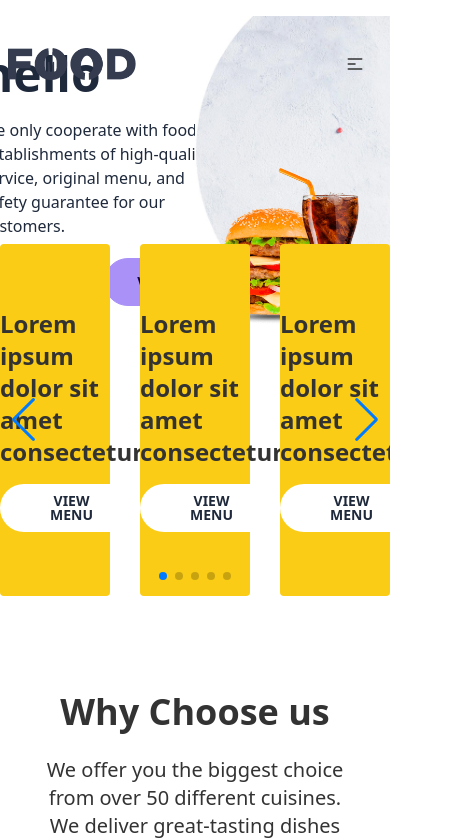
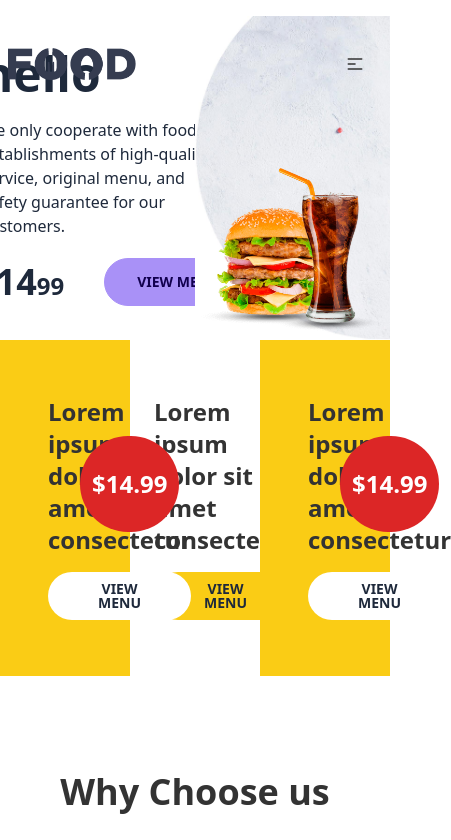
Before and after one commit to forhadmia1/food_hub_client, a React (Create React App) app: page / in a window 390 px wide. Shown: the top 840 px of the page, 451 px wide, since content can reach past the window. Built offline with nearby package versions, Linux system fonts and the light colour scheme; grey boxes are pictures that could not be loaded; the HTML template or start-up script is replaced by a standard one.

Commit message:
search functionality complete

```diff
--- a/src/App.js
+++ b/src/App.js
@@ -4,6 +4,7 @@ import Home from "./Pages/Home";
 import MenuPage from "./Pages/MenuPage";
 import LoginPage from "./Pages/LoginPage";
 import RegisterPage from "./Pages/RegisterPage";
+import ShowFoods from "./components/Menu/ShowFoods";
 
 
 function App() {
@@ -12,7 +13,15 @@ function App() {
       <Navbar />
       <Routes>
         <Route path="/" element={<Home />} />
-        <Route path="/menu" element={<MenuPage />} />
+        <Route path="/menu" element={<MenuPage />}>
+          {/* <Route index element={<ShowFoods category={''} />} />
+          <Route path="all" element={<ShowFoods category={''} />} />
+          <Route path="desserts" element={<ShowFoods category={'desserts'} />} />
+          <Route path="dinner" element={<ShowFoods category={'dinner'} />} />
+          <Route path="drink" element={<ShowFoods category={'drink'} />} />
+          <Route path="meat" element={<ShowFoods category={'meat'} />} />
+          <Route path="starters" element={<ShowFoods category={'starters'} />} /> */}
+        </Route>
         <Route path="/login" element={<LoginPage />} />
         <Route path="/register" element={<RegisterPage />} />
       </Routes>
--- a/src/components/Home/FeaturedItems.jsx
+++ b/src/components/Home/FeaturedItems.jsx
@@ -1,33 +1,9 @@
 import React from 'react';
-import { Swiper, SwiperSlide } from "swiper/react";
-
-// Import Swiper styles
-import "swiper/css";
-import "swiper/css/pagination";
-import "swiper/css/navigation";
-
-import { Pagination, Navigation } from "swiper";
-
 
 const FeaturedItems = () => {
-
     return (
-        <section className='-mt-24'>
-        <Swiper
-        slidesPerView={3}
-        spaceBetween={30}
-        slidesPerGroup={1}
-        loop={true}
-        loopFillGroupWithBlank={true}
-        pagination={{
-          clickable: true,
-        }}
-        navigation={true}
-        modules={[Pagination, Navigation]}
-        className="mySwiper"
-      >
-        <SwiperSlide>
-            <div className='flex items-center py-16 bg-yellow-400 rounded'>
+        <section className='grid grid-cols-3'>
+            <div className='relative flex gap-8 items-center py-14 px-4 bg-yellow-400'>
                 <div>
                     <img src="https://pearl.stylemixthemes.com/food/wp-content/uploads/sites/55/2020/04/infobox-img-1.png" alt="" />
                 </div>
@@ -35,10 +11,20 @@ const FeaturedItems = () => {
                     <h2 className='text-2xl font-semibold'>Lorem ipsum dolor sit amet consectetur</h2>
                     <button class="btn bg-white hover:text-white border-0 text-slate-800 font-semibold rounded-full px-10 mt-4">View Menu</button>
                 </div>
+                <div className='bg-red-600 rounded-full py-8 px-3 absolute top-24 left-20'>
+                    <span className='text-white text-2xl font-bold'>$14.99</span>
+                </div>
             </div>
-        </SwiperSlide>
-        <SwiperSlide>
-            <div className='flex items-center py-16 bg-yellow-400 rounded'>
+            <div className='flex items-center py-10 px-6'>
+                <div className='md:flex flex-col items-start justify-center'>
+                    <h2 className='text-2xl font-semibold'>Lorem ipsum dolor sit amet consectetur</h2>
+                    <button class="btn bg-yellow-400 hover:text-white border-0 text-slate-800 font-semibold rounded-full px-10 mt-4">View Menu</button>
+                </div>
+                <div>
+                    <img src="https://pearl.stylemixthemes.com/food/wp-content/uploads/sites/55/2020/04/infobox-img-1.png" alt="" />
+                </div>
+            </div>
+            <div className='relative flex gap-8 items-center py-14 px-4 bg-yellow-400'>
                 <div>
                     <img src="https://pearl.stylemixthemes.com/food/wp-content/uploads/sites/55/2020/04/infobox-img-1.png" alt="" />
                 </div>
@@ -46,42 +32,10 @@ const FeaturedItems = () => {
                     <h2 className='text-2xl font-semibold'>Lorem ipsum dolor sit amet consectetur</h2>
                     <button class="btn bg-white hover:text-white border-0 text-slate-800 font-semibold rounded-full px-10 mt-4">View Menu</button>
                 </div>
-            </div>
-        </SwiperSlide>
-        <SwiperSlide>
-            <div className='flex items-center py-16 bg-yellow-400 rounded'>
-                <div>
-                    <img src="https://pearl.stylemixthemes.com/food/wp-content/uploads/sites/55/2020/04/infobox-img-1.png" alt="" />
-                </div>
-                <div className='md:flex flex-col items-start justify-center'>
-                    <h2 className='text-2xl font-semibold'>Lorem ipsum dolor sit amet consectetur</h2>
-                    <button class="btn bg-white hover:text-white border-0 text-slate-800 font-semibold rounded-full px-10 mt-4">View Menu</button>
+                <div className='bg-red-600 rounded-full py-8 px-3 absolute top-24 left-20'>
+                    <span className='text-white text-2xl font-bold'>$14.99</span>
                 </div>
             </div>
-        </SwiperSlide>
-        <SwiperSlide>
-            <div className='flex items-center py-16 bg-yellow-400 rounded'>
-                <div>
-                    <img src="https://pearl.stylemixthemes.com/food/wp-content/uploads/sites/55/2020/04/infobox-img-1.png" alt="" />
-                </div>
-                <div className='md:flex flex-col items-start justify-center'>
-                    <h2 className='text-2xl font-semibold'>Lorem ipsum dolor sit amet consectetur</h2>
-                    <button class="btn bg-white hover:text-white border-0 text-slate-800 font-semibold rounded-full px-10 mt-4">View Menu</button>
-                </div>
-            </div>
-        </SwiperSlide>
-        <SwiperSlide>
-            <div className='flex items-center py-16 bg-yellow-400 rounded'>
-                <div>
-                    <img src="https://pearl.stylemixthemes.com/food/wp-content/uploads/sites/55/2020/04/infobox-img-1.png" alt="" />
-                </div>
-                <div className='md:flex flex-col items-start justify-center'>
-                    <h2 className='text-2xl font-semibold'>Lorem ipsum dolor sit amet consectetur</h2>
-                    <button class="btn bg-white hover:text-white border-0 text-slate-800 font-semibold rounded-full px-10 mt-4">View Menu</button>
-                </div>
-            </div>
-        </SwiperSlide>
-      </Swiper>
         </section>
     );
 };
--- a/src/components/Home/Testimonial.jsx
+++ b/src/components/Home/Testimonial.jsx
@@ -7,7 +7,7 @@ import "swiper/css";
 import "swiper/css/pagination";
 import "swiper/css/navigation";
 
-import { Pagination, Navigation } from "swiper";
+import { Pagination, Navigation, Autoplay } from "swiper";
 
 const Testimonial = () => {
     return (
@@ -18,12 +18,16 @@ const Testimonial = () => {
         spaceBetween={30}
         slidesPerGroup={1}
         loop={true}
+        autoplay={{
+          delay: 2500,
+          disableOnInteraction: false,
+        }}
         loopFillGroupWithBlank={true}
         pagination={{
           clickable: true,
         }}
         navigation={true}
-        modules={[Pagination, Navigation]}
+        modules={[Autoplay,Pagination, Navigation]}
         className="mySwiper"
       >
         <SwiperSlide>
--- /dev/null
+++ b/src/components/Menu/ShowFoods.jsx
@@ -0,0 +1,27 @@
+import React, { useEffect } from 'react';
+import { useDispatch, useSelector } from 'react-redux';
+import FoodCard from '../../features/foods/FoodCard';
+import { fetchFoods } from '../../features/foods/foodSlice';
+
+const ShowFoods = ({category}) => {
+    const {isLoading,foods,error}= useSelector(state=>state.foods)
+    const dispatch= useDispatch()
+
+    useEffect(()=>{
+        dispatch(fetchFoods(category))
+    },[category])
+
+    if(isLoading ){
+        return <p>Loading......</p>
+    }
+    console.log(foods);
+    return (
+        <>
+            <div className='mt-4 gap-10 flex flex-col'>
+                {foods.map(food=><FoodCard/>)}
+            </div>
+        </>
+    );
+};
+
+export default ShowFoods;
--- a/src/features/carts/CartView.jsx
+++ b/src/features/carts/CartView.jsx
@@ -14,7 +14,6 @@ const CartView = () => {
     if(carts.isLoading){
         return <p>Loading</p>
     }
-    console.log(carts);
 
     return (
         <div>
--- a/src/features/foods/FoodView.jsx
+++ b/src/features/foods/FoodView.jsx
@@ -1,38 +1,47 @@
 import React, { useEffect } from 'react';
-import { useSelector,useDispatch } from 'react-redux/es/exports';
 import Footer from '../../components/Home/Footer';
 import CartView from '../carts/CartView';
+import Newsletter from '../../components/Home/Newsletter'
+import { useState } from 'react';
+import { useDispatch, useSelector } from 'react-redux';
+import { fetchFoods, getCategory, searchFood } from './foodSlice';
 import FoodCard from './FoodCard';
-import { fetchFoods } from './foodSlice';
 
 const FoodView = () => {
-    const food= useSelector(state=>state.foods)
+    const [keyword, setKeyword]= useState('')
+    const {isLoading,foods,error}= useSelector(state=>state.foods)
     const dispatch= useDispatch()
 
     useEffect(()=>{
         dispatch(fetchFoods())
     },[])
 
-    if(food.isLoading ){
-        return <p>Loading......</p>
+
+    useEffect(()=>{
+        dispatch(searchFood(keyword))
+    },[keyword])
+
+
+    if(isLoading){
+        return <p>Loading.......</p>
     }
-
     return (
         <div className='sticky top-10 h-screen'>
         <div className='grid md:grid-cols-4 gap-5 mt-20 md:mx-24 px-6 md:px-0'>
                 <div className='px-6 text-xl font-semibold hidden md:block sticky top-10 h-screen'>
                     <ul class="menu bg-base-100 w-56">
-                        <li><a>Desserts</a></li>
-                        <li><a>Dinner</a></li>
-                        <li><a>Drink</a></li>
-                        <li><a>Meat</a></li>
-                        <li><a>Starters</a></li>
+                        <li onClick={()=> dispatch(getCategory())}>All</li>
+                        <li onClick={()=> dispatch(getCategory('desserts'))}>Desserts</li>
+                        <li onClick={()=> dispatch(getCategory('dinner'))}>Dinner</li>
+                        <li onClick={()=> dispatch(getCategory('drink'))}>Drink</li>
+                        <li onClick={()=> dispatch(getCategory('meat'))}>Meat</li>
+                        <li onClick={()=> dispatch(getCategory('starters'))}>Starters</li>
                     </ul>
                 </div>
                 <div className='col-span-2'>
                     <div class="flex items-center justify-center">
                         <div class="flex border-2 rounded-full w-full px-4">
-                                <input type="text" class=" w-full focus:outline-none px-2 py-2" placeholder="Search..."/>
+                                <input onChange={(e)=>setKeyword(e.target.value)} type="text" class=" w-full focus:outline-none px-2 py-2" placeholder="Search..."/>
                                 <button class="flex items-center px-4 border-l">
                                     <svg class="w-6 h-6 text-gray-600" fill="currentColor" xmlns="http://www.w3.org/2000/svg"
                                         viewBox="0 0 24 24">
@@ -44,7 +53,7 @@ const FoodView = () => {
                     </div>
                     <div className='mb-8'>
                         <div className='mt-4 gap-10 flex flex-col'>
-                            {food.foods.map(food=><FoodCard/>)}
+                             {foods.map(food=><FoodCard/>)}
                         </div>
                     </div>
                 </div>
@@ -53,6 +62,7 @@ const FoodView = () => {
                     <CartView/>
                 </div>
             </div>
+            <Newsletter/>
             <Footer/>
         </div>
     );
--- a/src/features/foods/foodSlice.js
+++ b/src/features/foods/foodSlice.js
@@ -2,7 +2,7 @@ import { createAsyncThunk, createSlice } from "@reduxjs/toolkit";
 import axios from "axios";
 
 export const fetchFoods = createAsyncThunk('foods/fetchFoods', async () => {
-    const res = await axios.get('http://localhost:5000/api/v1/foods');
+    const res = await axios.get(`http://localhost:5000/api/v1/foods`);
     return res.data;
 })
 
@@ -10,25 +10,47 @@ const foodSlice = createSlice({
     name: 'foods',
     initialState: {
         isLoading: false,
+        allFoods: [],
         foods: [],
         error: null
     },
-
+    reducers: {
+        getCategory: (state, action) => {
+            if (action.payload) {
+                const result = state.allFoods.filter(food => food.category === action.payload)
+                state.foods = result;
+            } else {
+                state.foods = state.allFoods
+            }
+        },
+        searchFood: (state, action) => {
+            const result = [];
+            state.allFoods.forEach(food => {
+                if (food.name.toLowerCase().includes(action.payload.toLowerCase())) {
+                    result.push(food)
+                }
+            })
+            state.foods = result
+        }
+    },
     extraReducers: (builder) => {
         builder.addCase(fetchFoods.pending, (state) => {
             state.isLoading = true;
         })
         builder.addCase(fetchFoods.fulfilled, (state, action) => {
             state.isLoading = false;
+            state.allFoods = action.payload;
             state.foods = action.payload;
             state.error = null;
         })
         builder.addCase(fetchFoods.rejected, (state, action) => {
             state.isLoading = false;
-            state.foods = action.payload;
+            state.allFoods = [];
+            state.foods = [];
             state.error = action.error.message;
         })
-    }
+    },
 })
 
+export const { getCategory, searchFood } = foodSlice.actions;
 export default foodSlice.reducer;
```
